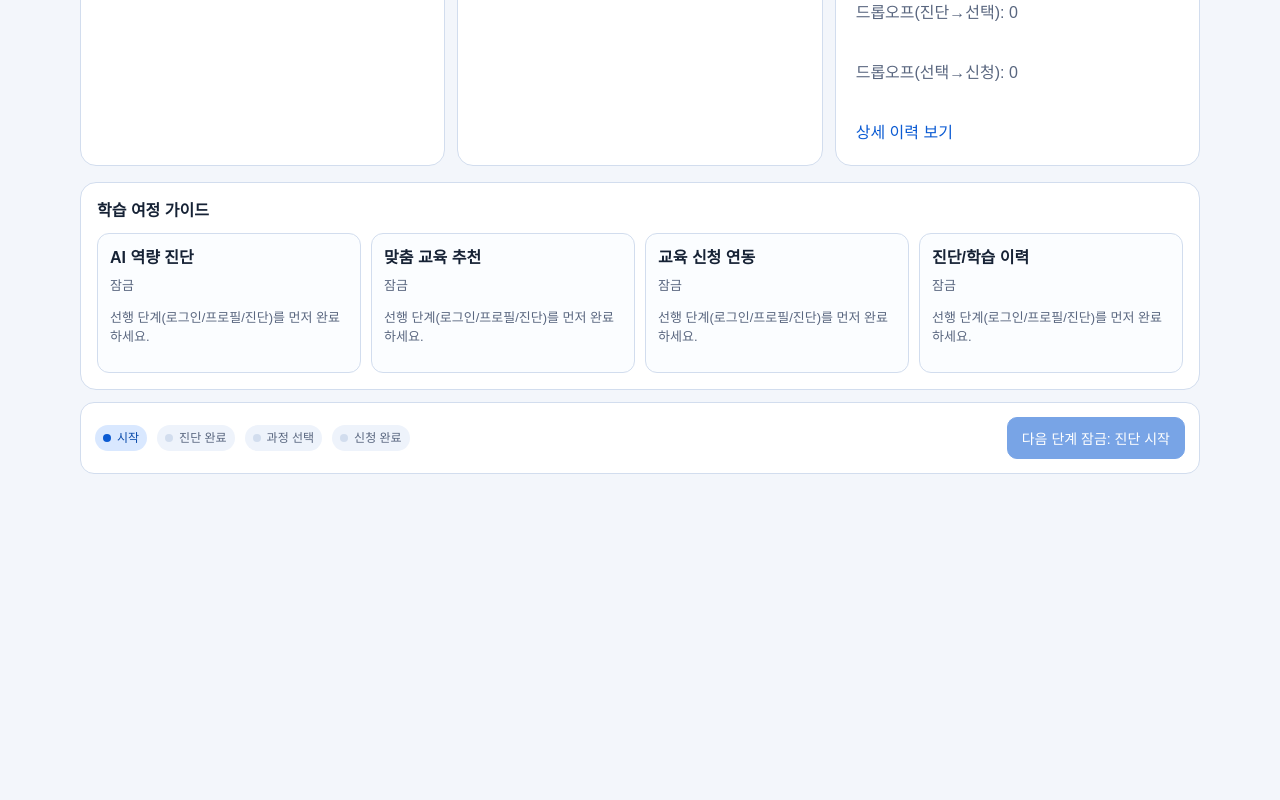
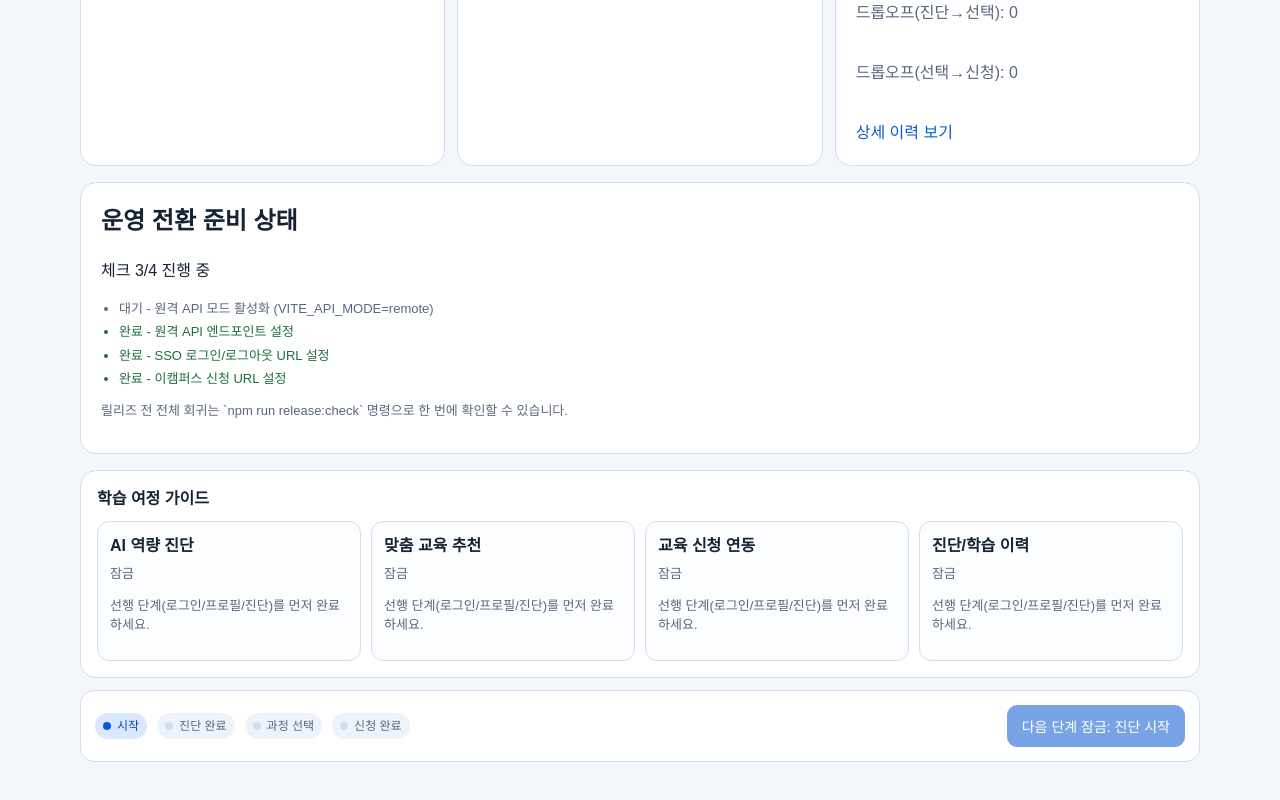
Before and after one commit to realDanLABS/On-Learning-Searcher, a React (Vite) app: page / in a window 1280 px wide. Shown: the part 1332-2132 px from the top of the page. Before the commit the page ends 1850 px from the top, so only its background shows below. Built offline with nearby package versions, Linux system fonts and the light colour scheme; no server answers.

Commit message:
feat: add commercialization readiness panel and one-command release check

```diff
--- a/package.json
+++ b/package.json
@@ -8,6 +8,7 @@
     "build": "tsc -b && vite build",
     "lint": "eslint .",
     "preview": "vite preview",
+    "release:check": "bash scripts/release-check.sh",
     "test": "vitest run",
     "test:e2e": "playwright test",
     "test:e2e:headed": "playwright test --headed"
--- a/src/router/HomePage.tsx
+++ b/src/router/HomePage.tsx
@@ -47,6 +47,25 @@ import {
 import { featureRoutes } from './routeConfig'
 import { clearDiagnosisDraft, hasDiagnosisDraft } from '../features/diagnosis/draftStorage'
 import { SkillGapPanel } from '../shared/components/SkillGapPanel'
+
+function isNonEmpty(value: string) {
+  return value.trim().length > 0
+}
+
+function isConfiguredHttpUrl(value: string) {
+  if (!isNonEmpty(value)) return false
+  try {
+    const parsed = new URL(value)
+    return parsed.protocol === 'http:' || parsed.protocol === 'https:'
+  } catch {
+    return false
+  }
+}
+
+function isConfiguredApplyUrl(value: string) {
+  if (!isConfiguredHttpUrl(value)) return false
+  return !value.includes('example.com')
+}
 
 export function HomePage() {
   const location = useLocation()
@@ -183,6 +202,31 @@ export function HomePage() {
   const canOpenCourseLinking =
     courseLinkingRoute &&
     canAccessRoute(courseLinkingRoute, routeContext)
+  const productionChecklist = [
+    {
+      label: '원격 API 모드 활성화',
+      done: runtimeConfig.apiMode === 'remote',
+      hint: 'VITE_API_MODE=remote',
+    },
+    {
+      label: '원격 API 엔드포인트 설정',
+      done: isConfiguredHttpUrl(runtimeConfig.apiBaseUrl),
+      hint: 'VITE_API_BASE_URL 설정 필요',
+    },
+    {
+      label: 'SSO 로그인/로그아웃 URL 설정',
+      done:
+        isConfiguredHttpUrl(runtimeConfig.ssoLoginUrl) && isConfiguredHttpUrl(runtimeConfig.ssoLogoutUrl),
+      hint: 'VITE_SSO_LOGIN_URL / VITE_SSO_LOGOUT_URL 설정 필요',
+    },
+    {
+      label: '이캠퍼스 신청 URL 설정',
+      done: isConfiguredApplyUrl(runtimeConfig.ecampusCourseApplyUrl),
+      hint: 'VITE_ECAMPUS_COURSE_APPLY_URL 운영 링크로 교체 필요',
+    },
+  ]
+  const productionReadyCount = productionChecklist.filter((item) => item.done).length
+  const productionReady = productionReadyCount === productionChecklist.length
 
   const getGateHint = (gate: RouteGate | null | undefined) => {
     if (gate === 'auth-required') return '로그인이 필요합니다.'
@@ -648,6 +692,25 @@ export function HomePage() {
       </section>
 
       {diagnosis && <SkillGapPanel diagnosis={diagnosis} title="현재 역량 갭 대시보드" />}
+
+      <section className="hero-card">
+        <h2>운영 전환 준비 상태</h2>
+        <p>
+          체크 {productionReadyCount}/{productionChecklist.length}{' '}
+          {productionReady ? '완료' : '진행 중'}
+        </p>
+        <ul className="checklist">
+          {productionChecklist.map((item) => (
+            <li className={item.done ? 'done' : 'todo'} key={item.label}>
+              {item.done ? '완료' : '대기'} - {item.label}
+              {!item.done ? ` (${item.hint})` : ''}
+            </li>
+          ))}
+        </ul>
+        <p className="hint-text">
+          릴리즈 전 전체 회귀는 `npm run release:check` 명령으로 한 번에 확인할 수 있습니다.
+        </p>
+      </section>
     </AppShell>
   )
 }
```
Also changed, not shown: 3 other files (tests, documents, lock files or other folders).
